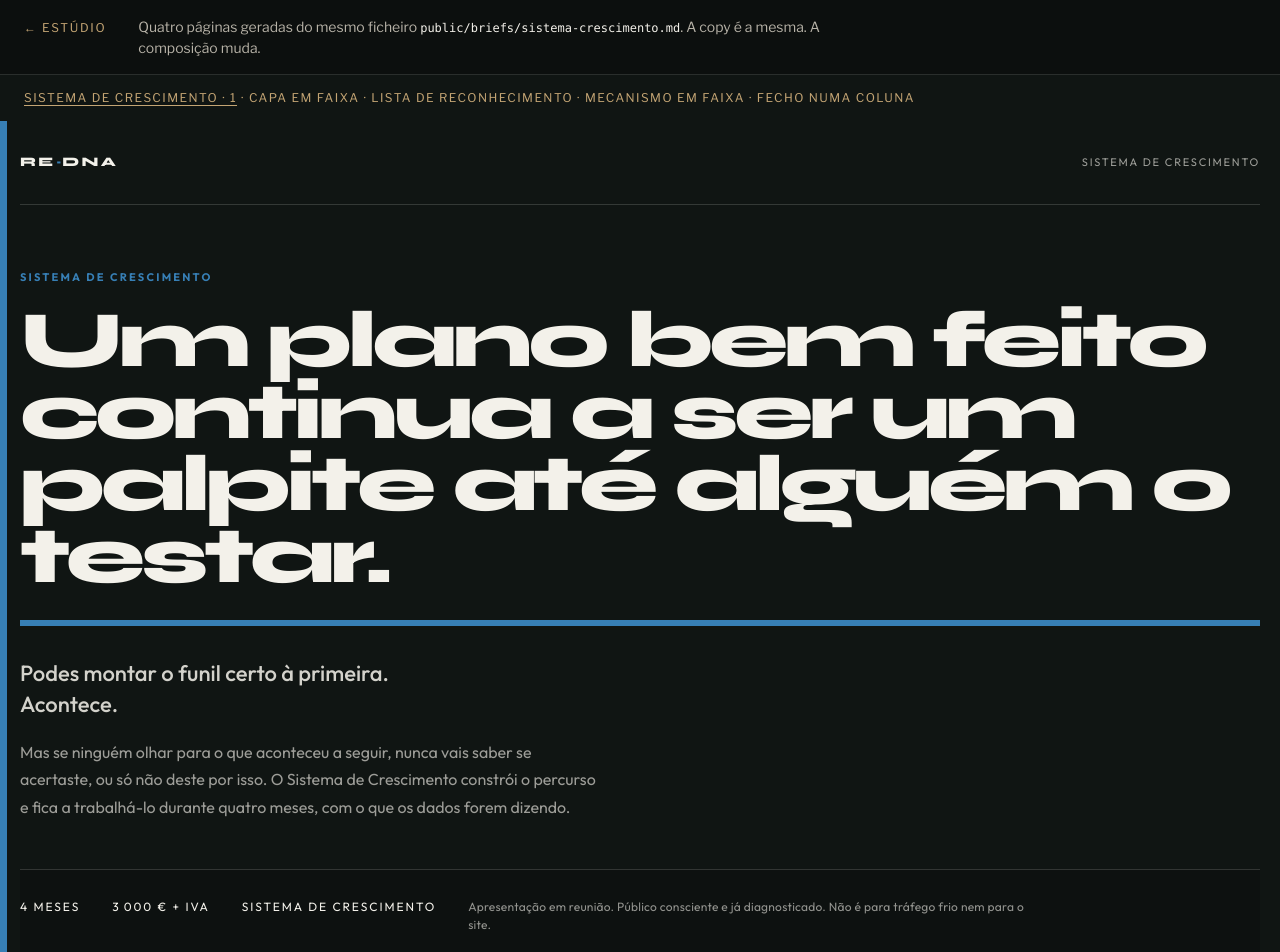
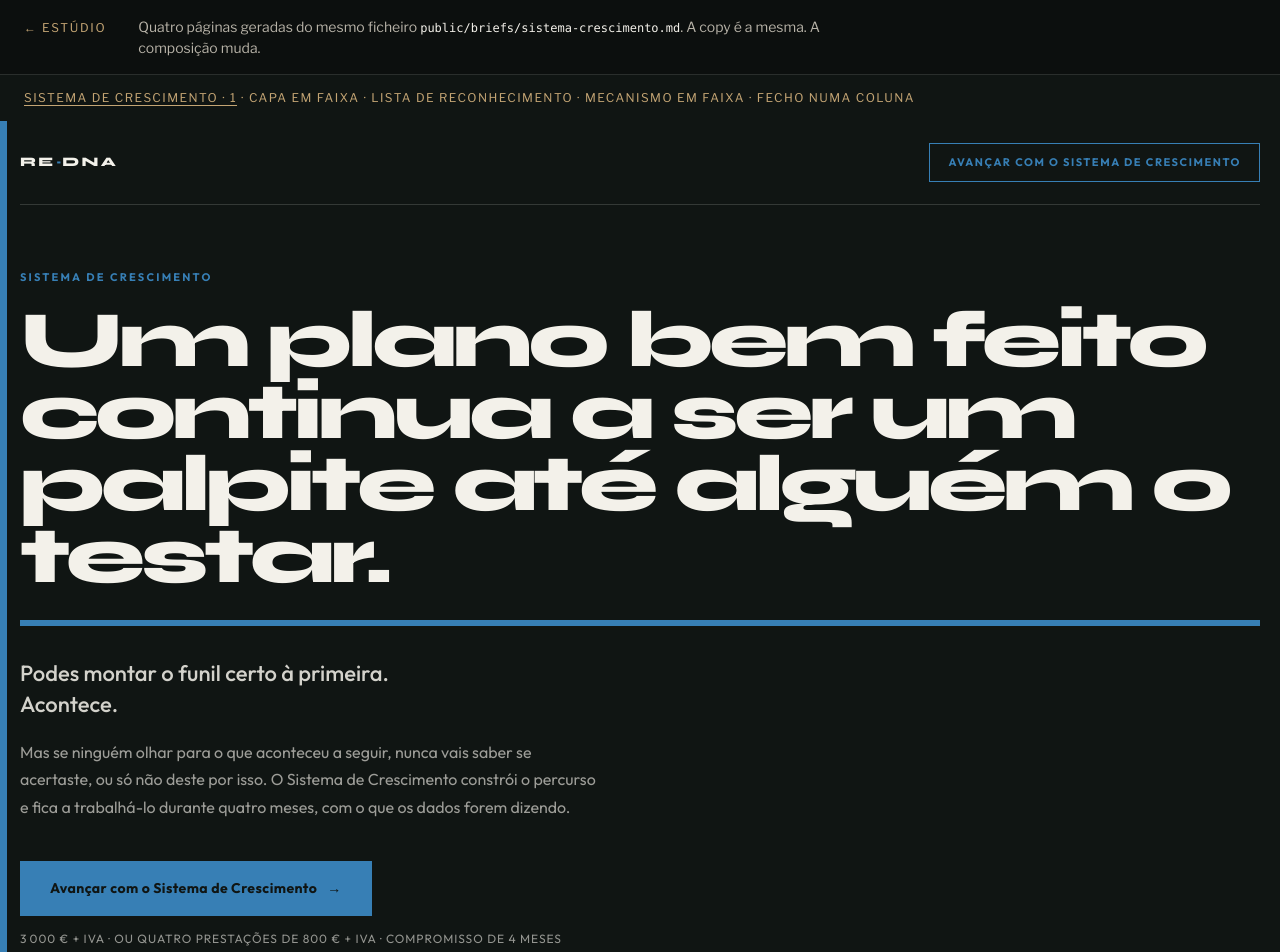
Before and after one commit to andrefercunha/LP-builder, a Next.js app: page /mesmo-md in a window 1280 px wide. Shown: the top 952 px of the page. Built offline with nearby package versions, Linux system fonts and the light colour scheme.

Commit message:
Put the CTA above the fold and repeat it down the page
Hero button with a trust line under it, a small nav CTA and a mid-page band, all pointing at the same form. Drop the duplicated price on the cover.

Co-authored-by: andrefercunha <andrefercunha@users.noreply.github.com>

```diff
--- a/app/lp.css
+++ b/app/lp.css
@@ -1063,6 +1063,55 @@
   font-weight: 800;
 }
 
+.lp-c-nav-cta {
+  font-size: 11px;
+  letter-spacing: 0.14em;
+  text-transform: uppercase;
+  font-weight: 650;
+  text-decoration: none;
+  padding: 10px 18px;
+  border: 1px solid var(--lp-accent);
+  color: var(--lp-accent);
+  white-space: nowrap;
+}
+
+.lp-c-hero-cta {
+  margin-top: 40px;
+  display: grid;
+  gap: 14px;
+  justify-items: start;
+}
+
+.lp-c-trust {
+  margin: 0;
+  font-size: 12px;
+  letter-spacing: 0.08em;
+  text-transform: uppercase;
+  color: color-mix(in srgb, currentColor 58%, transparent);
+}
+
+.lp-c-midcta {
+  padding: 56px 0;
+  background: var(--lp-primary);
+  color: var(--lp-paper);
+}
+
+.lp-c-midcta > div {
+  display: flex;
+  flex-wrap: wrap;
+  align-items: center;
+  justify-content: space-between;
+  gap: 20px 40px;
+}
+
+.lp-c-mid-line {
+  margin: 0;
+  font-family: var(--lp-heading);
+  font-size: clamp(22px, 2.6vw, 32px);
+  font-weight: 700;
+  letter-spacing: -0.04em;
+}
+
 .lp-c-foot {
   border-top: 1px solid color-mix(in srgb, currentColor 16%, transparent);
 }
--- a/components/templates/Compose.tsx
+++ b/components/templates/Compose.tsx
@@ -43,7 +43,6 @@ function coverFacts(copy: PageCopy, price?: string) {
   const facts: { text: string; mute?: boolean }[] = [];
   if (/quatro meses/i.test(pool)) facts.push({ text: "4 meses" });
   if (price) facts.push({ text: price });
-  if (copy.offerName) facts.push({ text: copy.offerName });
   if (copy.audience) facts.push({ text: copy.audience, mute: true });
   return facts;
 }
@@ -169,6 +168,18 @@ export function Compose({ project }: { project: Project }) {
           </section>
         ) : null}
 
+        {wantsForm ? (
+          <section className="lp-c-midcta">
+            <Shell wide>
+              <p className="lp-c-mid-line">{copy.offerName || brand.name}</p>
+              <a href="#form" className="lp-cta">
+                {copy.cta}
+                <span aria-hidden>→</span>
+              </a>
+            </Shell>
+          </section>
+        ) : null}
+
         {copy.guarantee || copy.authority ? (
           <section className="lp-c-spread lp-c-signoff">
             <Shell wide>
@@ -245,6 +256,18 @@ export function Compose({ project }: { project: Project }) {
   );
 }
 
+function trustLine(
+  copy: PageCopy,
+  investment: ReturnType<typeof splitInvestment> | null,
+  priceOnSide: boolean,
+) {
+  const parts: string[] = [];
+  if (investment?.primary && !priceOnSide) parts.push(investment.primary);
+  if (investment?.alternate) parts.push(investment.alternate);
+  if (/quatro meses/i.test(`${copy.investment ?? ""} ${copy.subheadline}`)) parts.push("compromisso de 4 meses");
+  return parts.slice(0, 3).join(" · ");
+}
+
 function Cover({
   project,
   look,
@@ -258,15 +281,24 @@ function Cover({
 }) {
   const { copy, brand } = project;
   const { lead, rest } = splitLead(copy.subheadline);
-  const facts = coverFacts(copy, investment?.primary);
   const side = look.cover === "split";
+  const wantsCta = project.type !== "thanks" && !formOnCover;
+  const priceOnSide = side && !formOnCover && Boolean(investment?.primary);
+  const trust = wantsCta ? trustLine(copy, investment, priceOnSide) : "";
+  const facts = coverFacts(copy, wantsCta ? undefined : investment?.primary);
 
   return (
     <header className={`lp-c-cover ${look.cover}${look.coverInk ? " ink" : ""}`}>
       <Shell wide>
         <div className="lp-c-nav">
           <LogoMark project={project} />
-          <p>{copy.offerName || brand.name}</p>
+          {wantsCta ? (
+            <a href="#form" className="lp-c-nav-cta">
+              {copy.cta}
+            </a>
+          ) : (
+            <p>{copy.offerName || brand.name}</p>
+          )}
         </div>
         <div className="lp-c-hero">
           <div className="lp-c-hero-main">
@@ -274,6 +306,15 @@ function Cover({
             <h1 className="lp-c-title">{copy.headline}</h1>
             {lead ? <p className="lp-c-lead">{lead}</p> : null}
             {rest ? <p className="lp-c-lead-rest">{rest}</p> : null}
+            {wantsCta ? (
+              <div className="lp-c-hero-cta">
+                <a href="#form" className="lp-cta">
+                  {copy.cta}
+                  <span aria-hidden>→</span>
+                </a>
+                {trust ? <p className="lp-c-trust">{trust}</p> : null}
+              </div>
+            ) : null}
           </div>
           {side ? (
             <aside className="lp-c-side">
```
